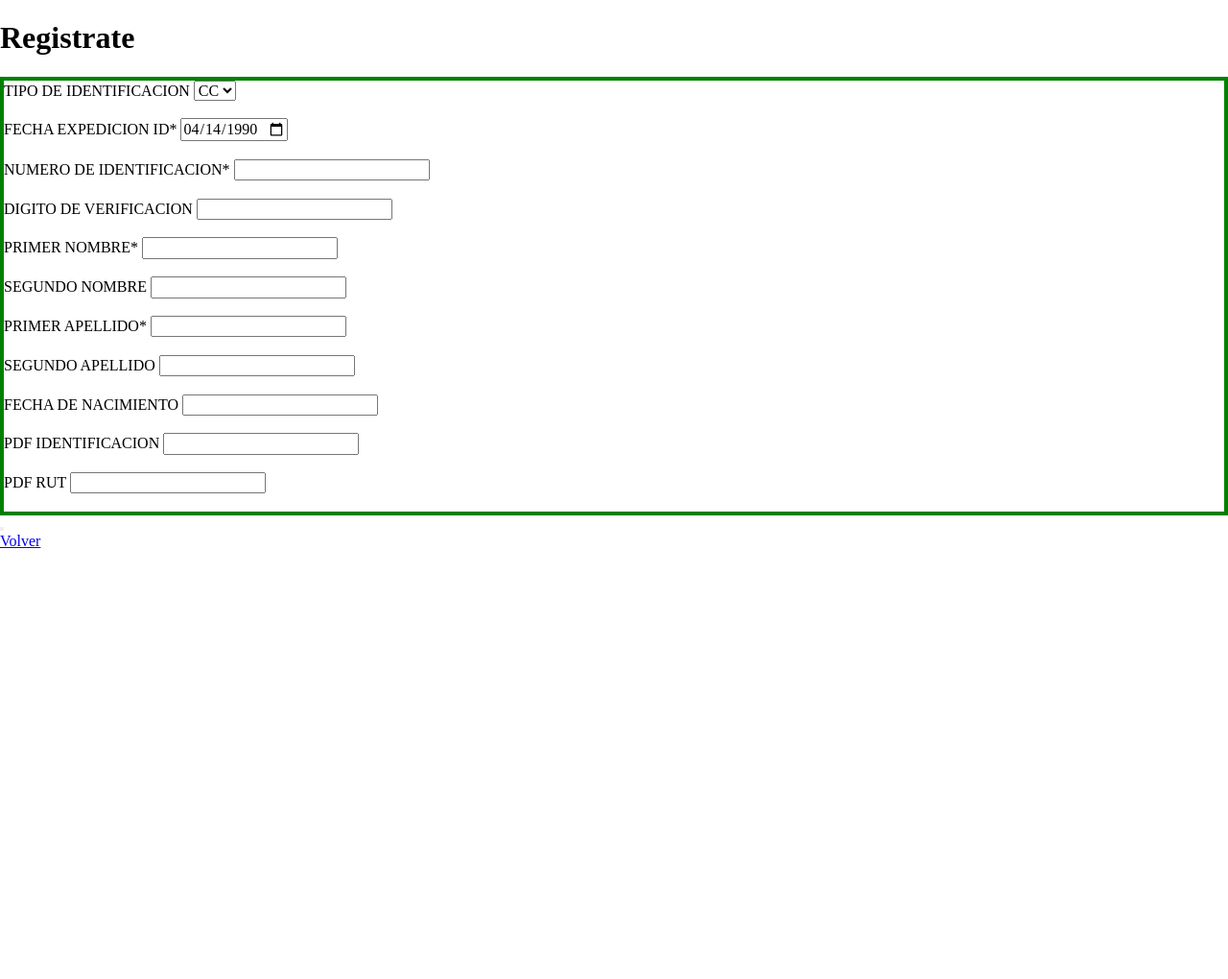
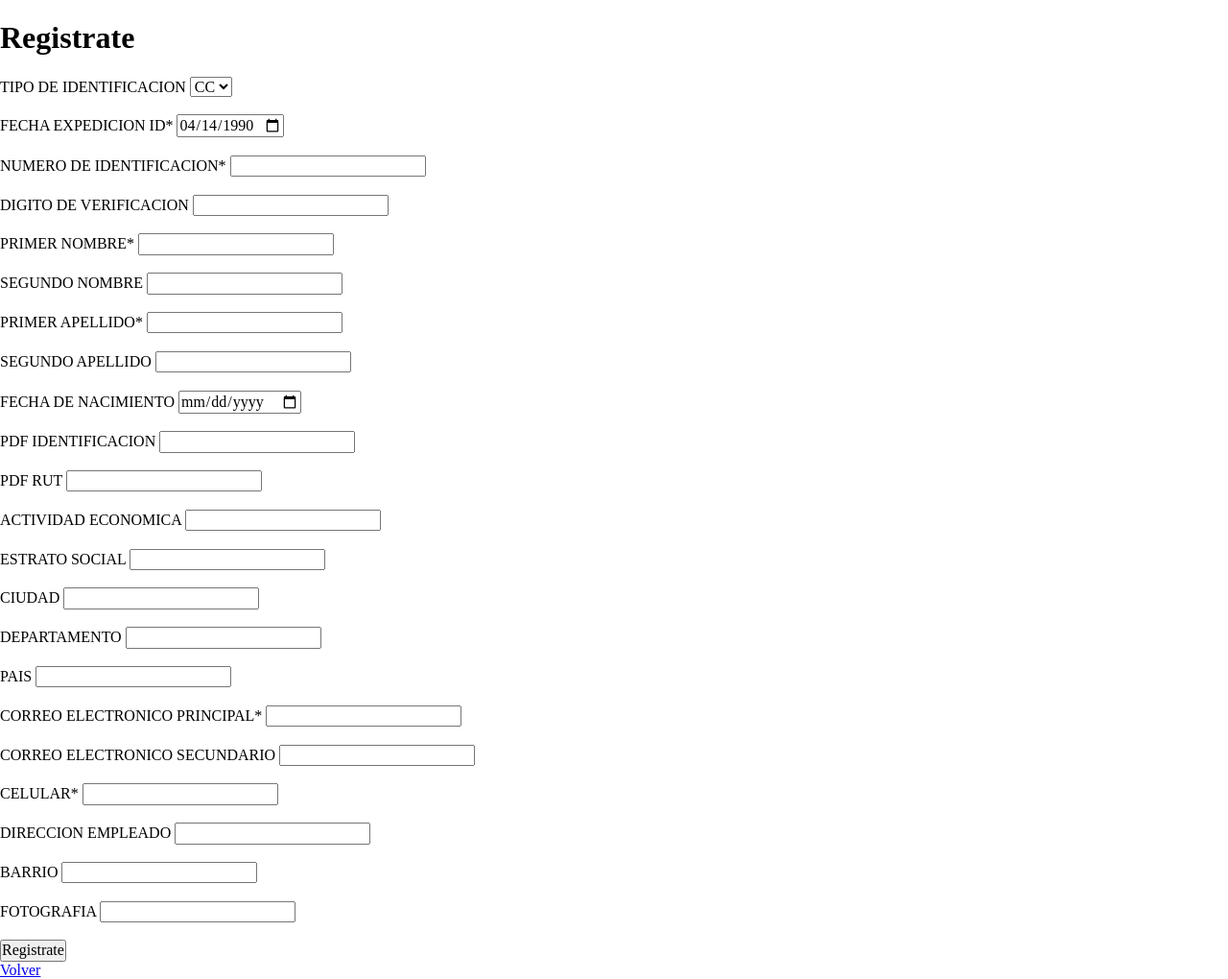
Before and after one commit to Ruizdev7/Engine_ED, a Flask app: page /registroCliente in a window 1280 px wide. Shown: the whole page at 96% size. Before the commit the page ends 571 px from the top, so only its background shows below. Run offline with Flask 2, Linux system fonts and the light colour scheme.

Commit message:
Actualizacion 20210507_2352

```diff
--- a/Engine_ED/Engine.py
+++ b/Engine_ED/Engine.py
@@ -16,4 +16,4 @@ def loginCliente():
     return render_template('loginCliente.html')
 
 if __name__ == '__main__':
-    app.run(debug=True, port=8000)
+    app.run(debug=True, port=8080)
--- a/Engine_ED/templates/index.html
+++ b/Engine_ED/templates/index.html
@@ -3,8 +3,8 @@
   <head>
     <meta charset="utf-8">
     <title>DETS</title>
-    <link rel="stylesheet" href= "{{ url_for('static', filename='css/registroCliente.css') }}">
     <link rel="stylesheet" href= "{{ url_for('static', filename='css/normalize.css') }}">
+    <link rel="stylesheet" href= "{{ url_for('static', filename='css/index.css') }}">
     <link rel="shortcut icon" href= "{{ url_for('static', filename='imgs/LogoSEDPE.ico') }}">
   </head>
   <body>
--- a/Engine_ED/templates/loginCliente.html
+++ b/Engine_ED/templates/loginCliente.html
@@ -3,8 +3,8 @@
     <head>
         <meta charset="utf-8">
         <title>Login_Cliente</title>
-        <link rel="stylesheet" href= "{{ url_for('static', filename='css/registroCliente.css') }}">
         <link rel="stylesheet" href= "{{ url_for('static', filename='css/normalize.css') }}">
+        <link rel="stylesheet" href= "{{ url_for('static', filename='css/loginCliente.css') }}">
         <link rel="shortcut icon" href= "{{ url_for('static', filename='imgs/LogoSEDPE.ico') }}">
     </head>
 
--- a/Engine_ED/templates/loginEmpleado.html
+++ b/Engine_ED/templates/loginEmpleado.html
@@ -3,8 +3,8 @@
     <head>
         <meta charset="utf-8">
         <title>Ingreso Personas</title>
-        <link rel="stylesheet" href= "{{ url_for('static', filename='css/registroCliente.css') }}">
         <link rel="stylesheet" href= "{{ url_for('static', filename='css/normalize.css') }}">
+        <link rel="stylesheet" href= "{{ url_for('static', filename='css/loginEmpleado.css') }}">
         <link rel="shortcut icon" href= "{{ url_for('static', filename='imgs/LogoSEDPE.ico') }}">
     </head>
 
--- a/Engine_ED/templates/registroCliente.html
+++ b/Engine_ED/templates/registroCliente.html
@@ -3,55 +3,135 @@
     <head>
         <meta charset="utf-8">
         <title>Registrate</title>
+        <link rel="stylesheet" href= "{{ url_for('static', filename='css/normalize.css') }}">
         <link rel="stylesheet" href= "{{ url_for('static', filename='css/registroCliente.css') }}">
-        <link rel="stylesheet" href= "{{ url_for('static', filename='css/normalize.css') }}">
         <link rel="shortcut icon" href= "{{ url_for('static', filename='imgs/LogoSEDPE.ico') }}">
     </head>
+
     <body>
-        <form class="formulario">
+        <form class="formRegistro">
             <h1>Registrate</h1>
-                <div class="contenedor">
+                <div class="formRegistro__contenedor">
+
+                    <div class="formRegistro__contenedor--elemento1">
                         <label for="tipoId">TIPO DE IDENTIFICACION</label>
-                    <select name="TIPO DE IDENTIFICACION" id="tipoId">
+                        <select id="tipoId">
                             <option value="1">CC</option>
                             <option value="2">CE</option>
                             <option value="3">PA</option>
                             <option value="4">RC</option>
                             <option value="5">TI</option>
                             </select><br><br>
+                    </div>
 
+                    <div>
                         <label for="fechaExpIdClient">FECHA EXPEDICION ID*</label>
-                    <input type="date" id="fechaExpIdCliente" name="fechaExpIdCliente" value="1990-04-14" min="1990-01-01" max="2021-12-31"><br><br>
+                        <input type="date" id="fechaExpIdCliente" value="1990-04-14" min="1990-01-01" max="2021-12-31"><br><br>
+                    </div>
 
+                    <div>
                         <label for="fname">NUMERO DE IDENTIFICACION*</label>
-                    <input type="text" id="fname" name="fname"><br><br>
+                        <input type="number" id="fname" name="fname"><br><br>
+                    </div>
 
+                    <div>
                         <label for="fname">DIGITO DE VERIFICACION</label>
-                    <input type="text" id="fname" name="fname"><br><br>
+                        <input type="number" id="fname" name="fname"><br><br>
+                    </div>
 
+                    <div>
                        <label for="fname">PRIMER NOMBRE*</label>
                        <input type="text" id="fname" name="fname"><br><br>
+                    </div>
 
+                    <div>
                         <label for="fname">SEGUNDO NOMBRE</label>
                         <input type="text" id="fname" name="fname"><br><br>
+                    </div>
 
+                    <div>
                         <label for="fname">PRIMER APELLIDO*</label>
                         <input type="text" id="fname" name="fname"><br><br>
+                    </div>
 
+                    <div>
                         <label for="fname">SEGUNDO APELLIDO</label>
                         <input type="text" id="fname" name="fname"><br><br>
+                    </div>
 
+                    <div>
                         <label for="fname">FECHA DE NACIMIENTO</label>
-                    <input type="text" id="fname" name="fname"><br><br>
+                        <input type="date" id="fname" name="fname"><br><br>
+                    </div>
 
+                    <div>
                         <label for="fname">PDF IDENTIFICACION</label>
                         <input type="text" id="fname" name="fname"><br><br>
+                    </div>
 
+                    <div>
                         <label for="fname">PDF RUT</label>
                         <input type="text" id="fname" name="fname"><br><br>
                     </div>
+
                     <div>
-                    <button></button>
+                        <label for="fname">ACTIVIDAD ECONOMICA</label>
+                        <input type="text" id="fname" name="fname"><br><br>
+                    </div>
+
+                    <div>
+                        <label for="fname">ESTRATO SOCIAL</label>
+                        <input type="text" id="fname" name="fname"><br><br>
+                    </div>
+
+                    <div>
+                        <label for="fname">CIUDAD</label>
+                        <input type="text" id="fname" name="fname"><br><br>
+                    </div>
+
+                    <div>
+                        <label for="fname">DEPARTAMENTO</label>
+                        <input type="text" id="fname" name="fname"><br><br>
+                    </div>
+
+                    <div>
+                        <label for="fname">PAIS</label>
+                        <input type="text" id="fname" name="fname"><br><br>
+                    </div>
+
+                    <div>
+                        <label for="fname">CORREO ELECTRONICO PRINCIPAL*</label>
+                        <input type="text" id="fname" name="fname"><br><br>
+                    </div>
+
+                    <div>
+                        <label for="fname">CORREO ELECTRONICO SECUNDARIO</label>
+                        <input type="text" id="fname" name="fname"><br><br>
+                    </div>
+
+                    <div>
+                        <label for="fname">CELULAR*</label>
+                        <input type="text" id="fname" name="fname"><br><br>
+                    </div>
+
+                    <div>
+                        <label for="fname">DIRECCION EMPLEADO</label>
+                        <input type="text" id="fname" name="fname"><br><br>
+                    </div>
+
+                    <div>
+                        <label for="fname">BARRIO</label>
+                        <input type="text" id="fname" name="fname"><br><br>
+                    </div>
+
+                    <div>
+                        <label for="fname">FOTOGRAFIA</label>
+                        <input type="text" id="fname" name="fname"><br><br>
+                    </div>
+
+                    <div>
+                        <button>Registrate</button>
+                    </div>
                 </div>
         </form>
 
```
Lines whose indentation alone changed are shown as unchanged.
